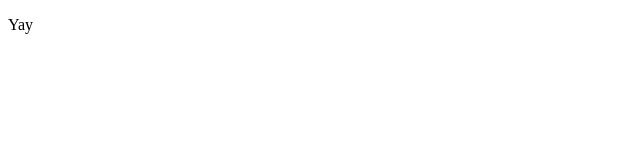
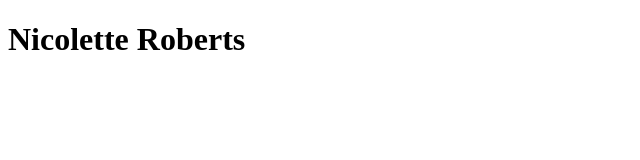
Before and after one commit to nikki-roberts/portfolio, a plain HTML site: page index.html in a window 1280 px wide. Shown: the whole page, without its empty margins (0-640 px from the left). Drawn offline with Linux system fonts and the light colour scheme.

Commit message:
added a css file

```diff
--- a/index.html
+++ b/index.html
@@ -1,9 +1,9 @@
 <!DOCTYPE html>
 <html>
 <head>
-	<title></title>
+	<title>Portfolio</title>
 </head>
 <body>
-	<p>Yay</p>
+	<h1>Nicolette Roberts</h1>
 </body>
 </html>
--- /dev/null
+++ b/portfolio.css
@@ -0,0 +1,3 @@
+h1 {
+
+}
```
